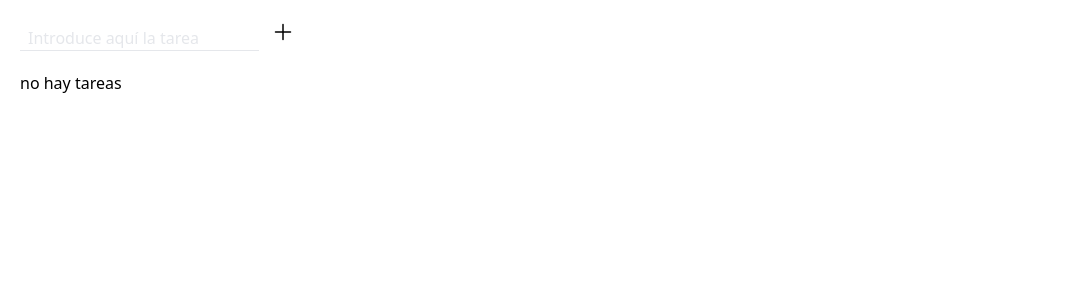
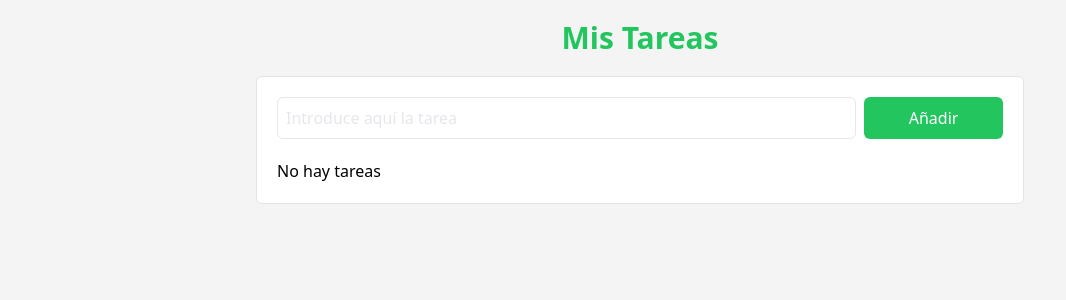
Before and after one commit to sruizpdev/tareas, a React (Vite) app: page / in a window 1280 px wide. Shown: the top 300 px of the page, without its empty margins (0-1066 px from the left). Built offline with nearby package versions, Linux system fonts and the light colour scheme.

Commit message:
Estilos y funcionando

```diff
--- a/index.html
+++ b/index.html
@@ -6,7 +6,7 @@
     <meta name="viewport" content="width=device-width, initial-scale=1.0" />
     <title>Vite + React</title>
   </head>
-  <body>
+  <body class="bg-zinc-100">
     <div id="root"></div>
     <script type="module" src="/src/main.jsx"></script>
   </body>
--- a/src/App.jsx
+++ b/src/App.jsx
@@ -1,6 +1,7 @@
 import Form from "./components/Form";
 import Tasks from "./components/Tasks";
 import { useState, useEffect } from "react";
+import Header from "./components/Header";
 
 function App() {
   let tasksLS = JSON.parse(localStorage.getItem("tasks"));
@@ -46,21 +47,25 @@ function App() {
   };
 
   return (
-    <div className="p-5">
+    <>
+      <Header />
+      <div className="container mx-auto md:w-3/5 bg-white rounded-md border border-zinc-200 mt-5 p-5">
         <Form tasks={tasks} setTasks={setTasks} />
+
         <Tasks tasks={tasks} deleteTask={deleteTask} editTask={editTask} />
 
         {tasks.length !== 0 ? (
           <button
-          className="mt-10 text-sm text-gray-300 hover:text-red-500"
+            className="mt-10 text-sm text-zinc-200 hover:text-red-500"
             onClick={() => deleteAllTasks()}
           >
             Eliminar todo
           </button>
         ) : (
-        "no hay tareas"
+          "No hay tareas"
         )}
       </div>
+    </>
   );
 }
 
--- a/src/components/Form.jsx
+++ b/src/components/Form.jsx
@@ -1,5 +1,4 @@
 import { useState } from "react";
-import NewTask from "../assets/NewTask";
 
 const Form = ({ tasks, setTasks }) => {
   const [task, setTask] = useState("");
@@ -30,21 +29,22 @@ const Form = ({ tasks, setTasks }) => {
   };
 
   return (
-    <>
-      <form onSubmit={handleSubmit}>
+    <form onSubmit={handleSubmit} className="grid grid-cols-5 gap-2">
       <input
         type="text"
         placeholder="Introduce aquí la tarea"
-          className="placeholder:text-gray-200 border-b mr-3 mb-5 pl-2 hover:border-green-500 focus:outline-0"
+        className="md:col-span-4 col-span-5 py-2 rounded-md placeholder:text-gray-200 border pl-2 focus:outline-green-200"
         value={task}
         onChange={(e) => setTask(e.target.value)}
       />
 
-        <button type="submit" className="font-bold hover:text-green-500">
-          <NewTask />
+      <button
+        type="submit"
+        className="md:col-span-1 col-span-5 py-2 bg-green-500 hover:bg-green-600 text-white px-3 rounded-md"
+      >
+        Añadir
       </button>
     </form>
-    </>
   );
 };
 
--- /dev/null
+++ b/src/components/Header.jsx
@@ -0,0 +1,8 @@
+
+const Header = () => {
+  return (
+    <h1 className="text-green-500 font-bold text-3xl text-center my-5">Mis Tareas</h1>
+  )
+}
+
+export default Header
--- a/src/components/Task.jsx
+++ b/src/components/Task.jsx
@@ -1,26 +1,32 @@
 import Edit from "../assets/Edit";
+import { useState } from "react";
 
 const Task = ({ task, deleteTask, editTask }) => {
   const { id, name } = task;
-  const handleCheckbox = async() => {
+  const [selected, setSelected] = useState(false);
+
+  const handleCheckbox = () => {
+    setSelected(true);
     setTimeout(() => {
-      console.log("cambiando checked");
-    }, 2000);
-    await deleteTask(id);
+      deleteTask(id);
+      setSelected(false)
+    }, 1500);
   };
 
   return (
-    <div className="flex">
-      <input
-        type="checkbox"
-        className="mr-3 checked:bg-blue-500 rounded-full"
-        onChange={() => handleCheckbox()}
-      />
-      {name}
-
+    <div className="flex justify-between border border-green-500 rounded-md bg-white px-3 py-5 mb-2">
+      <div className="flex justify-start">
+        <input
+          type="checkbox"
+          id="task"
+          className=" checked:bg-green-500 mr-3"
+          onChange={() => handleCheckbox()}
+        />
+        <div className={selected ? "transition-colors duration-1000 line-through text-zinc-200" : "text-zinc-700"}>{name}</div>
+      </div>
       <button
         type="submit"
-        className="ml-3 hover:text-sky-500"
+        className=" hover:text-sky-500"
         onClick={() => editTask(id)}
       >
         <Edit />
--- a/src/components/Tasks.jsx
+++ b/src/components/Tasks.jsx
@@ -2,7 +2,7 @@ import Task from "./Task";
 
 const Tasks = ({ tasks, deleteTask, editTask }) => {
   return (
-    <div>
+    <div className="grid grid-cols-1 mt-5">
 
       {tasks.map((task) => (
         <Task
```
Lines whose indentation alone changed are shown as unchanged.
